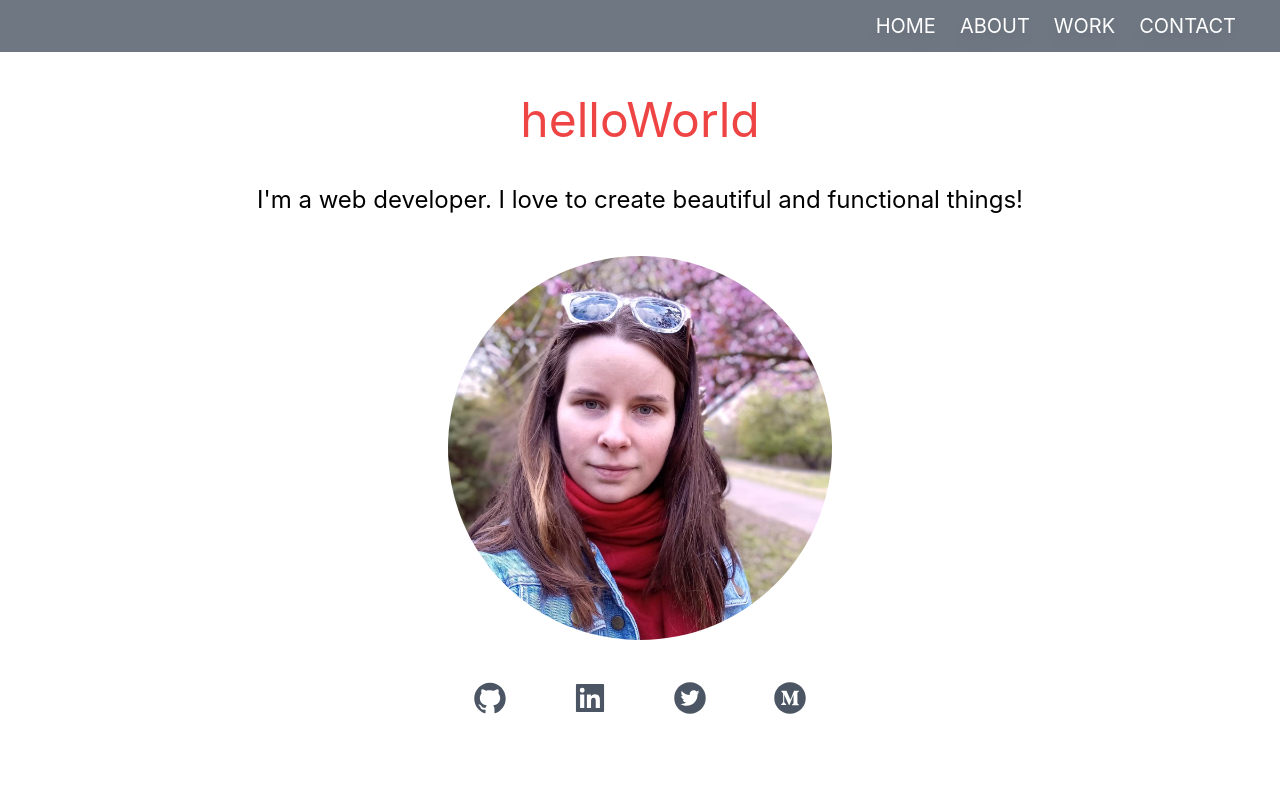
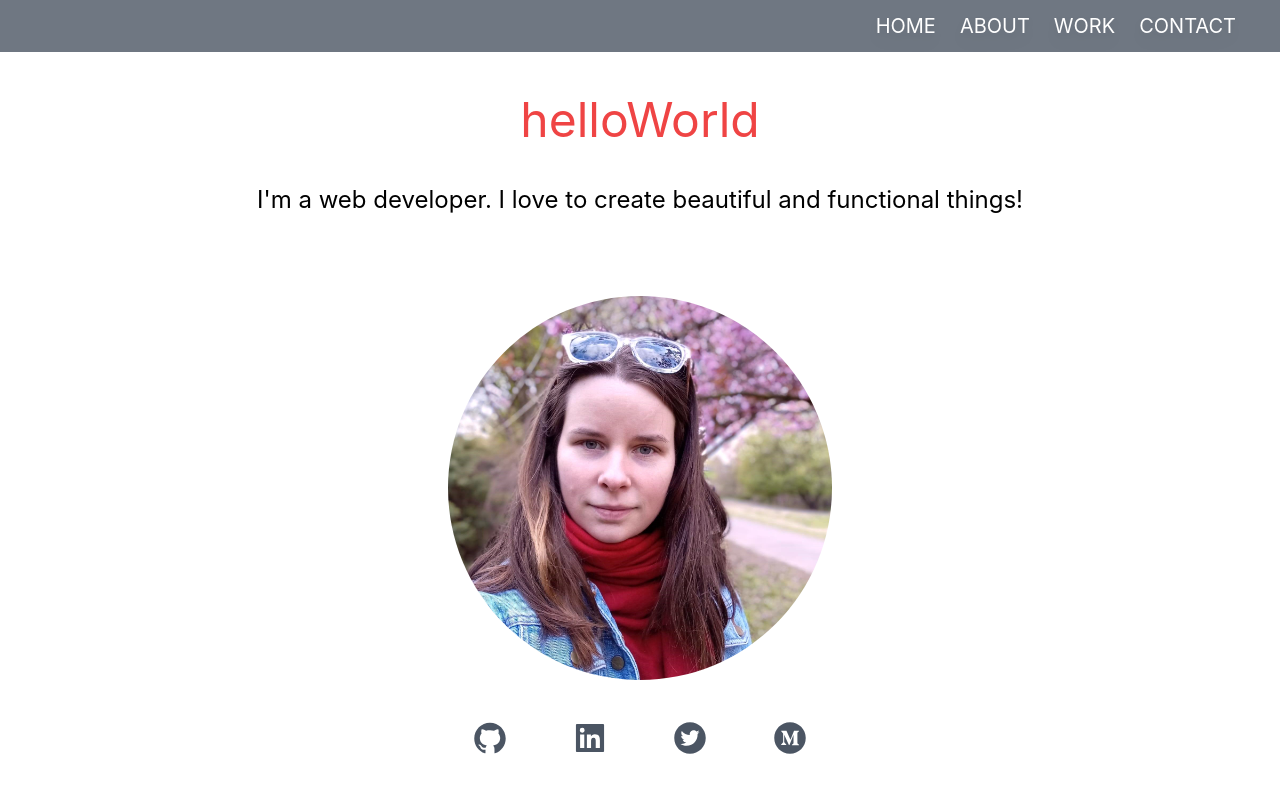
Before and after one commit to martalexaa/my-portfolio, a Next.js app: page / in a window 1280 px wide. Shown: the top 800 px of the page. Built offline with nearby package versions, Linux system fonts and the light colour scheme.

Commit message:
Update index.js

```diff
--- a/pages/index.js
+++ b/pages/index.js
@@ -33,7 +33,7 @@ export default function Home() {
         <section className="min-h-screen text-center p-5 md:p-4" id="home">
           <div className="text-center p-10">
             <h2 className="text-4xl py-6 md:py-9 lg:py-10 md:text-5xl text-red-500 ">helloWorld</h2>
-            <h3 className="text-xl md:text-2xl">I'm a web developer.
+            <h3 className="text-xl md:text-2xl pb-10">I'm a web developer.
               I love to create beautiful and functional things!</h3>
           </div>
           <div >
```
